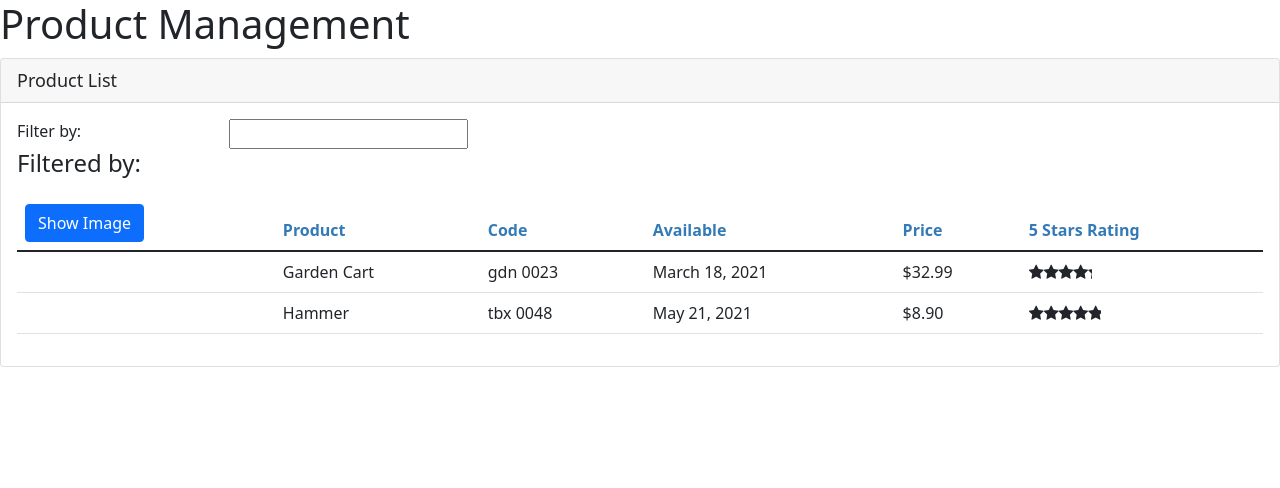
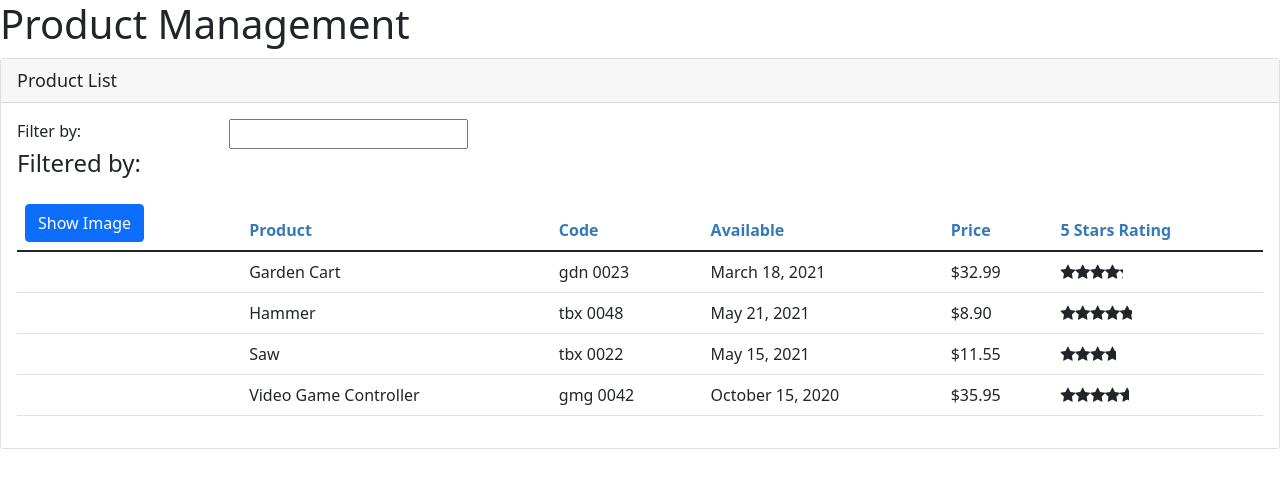
Before and after one commit to habiburrahman-mu/product-management-angular, an Angular app: page / in a window 1280 px wide. Shown: the top 488 px of the page. Built offline with nearby package versions, Linux system fonts and the light colour scheme.

Commit message:
added product service

```diff
--- a/src/app/products/product-list.component.ts
+++ b/src/app/products/product-list.component.ts
@@ -1,6 +1,7 @@
 import {Component, OnInit} from "@angular/core";
 import {IProduct} from "./product";
 import {filter} from "rxjs/operators";
+import {ProductService} from "./product.service";
 
 @Component({
 	selector: 'pm-products',
@@ -9,13 +10,19 @@
 })
 
 export class ProductListComponent implements OnInit {
+
+	constructor(private productService: ProductService) {
+	}
+
 	pageTitle: string = 'Product List';
 	imageWidth: number = 50;
 	imageMargin: number = 2;
 	showImage: boolean = false;
 	private _listFilter: string = '';
 
+	products: IProduct[] = [];
 	filteredProducts: IProduct[] = [];
+
 
 	get listFilter(): string {
 		return this._listFilter;
@@ -25,29 +32,6 @@
 		this._listFilter = value;
 		this.filteredProducts = this.performFilter(value);
 	}
-
-	products: IProduct[] = [
-		{
-			"productId": 2,
-			"productName": "Garden Cart",
-			"productCode": "GDN-0023",
-			"releaseDate": "March 18, 2021",
-			"description": "15 gallon capacity rolling garden cart",
-			"price": 32.99,
-			"starRating": 4.2,
-			"imageUrl": "assets/images/garden_cart.png"
-		},
-		{
-			"productId": 5,
-			"productName": "Hammer",
-			"productCode": "TBX-0048",
-			"releaseDate": "May 21, 2021",
-			"description": "Curved claw steel hammer",
-			"price": 8.9,
-			"starRating": 4.8,
-			"imageUrl": "assets/images/hammer.png"
-		}
-	];
 
 	performFilter(filterBy: string): IProduct[] {
 		filterBy = filterBy.toLocaleLowerCase();
@@ -60,6 +44,7 @@
 	}
 
 	ngOnInit() {
+		this.products = this.productService.getProducts();
 		this.filteredProducts = this.products;
 	}
 
--- /dev/null
+++ b/src/app/products/product.service.ts
@@ -0,0 +1,53 @@
+import {Injectable} from "@angular/core";
+import {IProduct} from "./product";
+
+@Injectable({
+	providedIn: 'root'
+})
+
+export class ProductService {
+	getProducts(): IProduct[] {
+		return [
+			{
+				"productId": 2,
+				"productName": "Garden Cart",
+				"productCode": "GDN-0023",
+				"releaseDate": "March 18, 2021",
+				"description": "15 gallon capacity rolling garden cart",
+				"price": 32.99,
+				"starRating": 4.2,
+				"imageUrl": "assets/images/garden_cart.png"
+			},
+			{
+				"productId": 5,
+				"productName": "Hammer",
+				"productCode": "TBX-0048",
+				"releaseDate": "May 21, 2021",
+				"description": "Curved claw steel hammer",
+				"price": 8.9,
+				"starRating": 4.8,
+				"imageUrl": "assets/images/hammer.png"
+			},
+			{
+				"productId": 8,
+				"productName": "Saw",
+				"productCode": "TBX-0022",
+				"releaseDate": "May 15, 2021",
+				"description": "15-inch steel blade hand saw",
+				"price": 11.55,
+				"starRating": 3.7,
+				"imageUrl": "assets/images/saw.png"
+			},
+			{
+				"productId": 10,
+				"productName": "Video Game Controller",
+				"productCode": "GMG-0042",
+				"releaseDate": "October 15, 2020",
+				"description": "Standard two-button video game controller",
+				"price": 35.95,
+				"starRating": 4.6,
+				"imageUrl": "assets/images/xbox-controller.png"
+			}
+		];
+	}
+}
```
